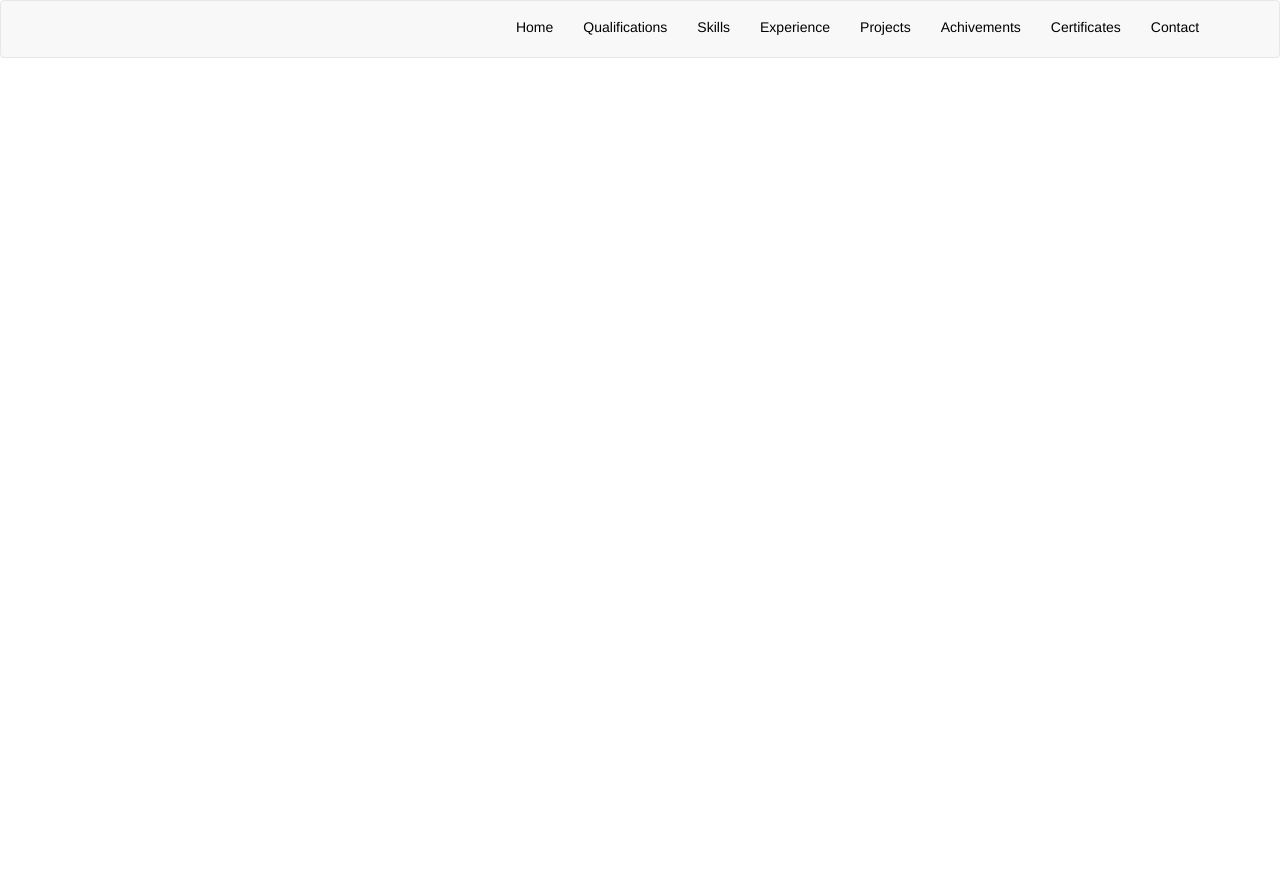
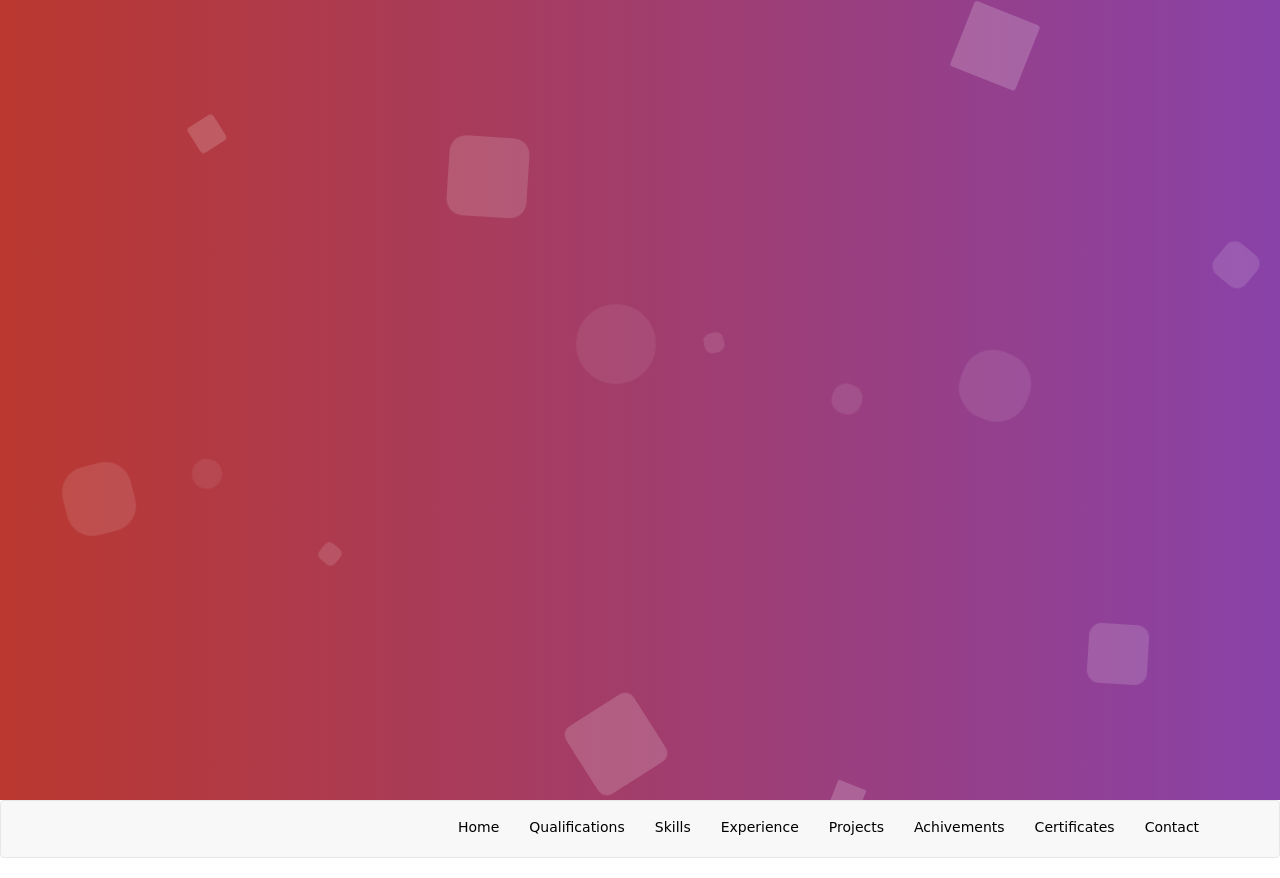
Before and after one commit to shivamkr21/Resume-Website, a Django app: page /ShivamKumar/contact in a window 1280 px wide. Before the commit the page ends 58 px from the top, so only its background shows below. Run offline with Django 3.2, Linux system fonts and the light colour scheme; some libraries are stand-ins or nearby versions.

Commit message:
Update contact.html

```diff
--- a/Resume_Website/Website/templates/contact.html
+++ b/Resume_Website/Website/templates/contact.html
@@ -6,8 +6,266 @@
 	<link rel="stylesheet" href="{% static '/css/bootstrap.min.css' %}">
 	<script src="{% static '/js/jquery.min.js' %}"></script>
 	<script src="{% static '/js/bootstrap.min.js' %}"></script>
+	<style>
+	* {
+	margin: 0;
+	padding: 0;
+}
+body {
+	font-family: 'Baloo 2', cursive;
+}
+.banner-text {
+	width: 100%;
+	position: absolute;
+	z-index: 1;
+}
+.banner-text ul {
+	height: 50px;
+	float: right;
+}
+.banner-text ul li {
+	display: inline-block;
+	padding: 40px 15px;
+	text-transform: uppercase;
+	color: #fff;
+	font-size: 20px;
+}
+.banner-text ul li:hover {
+	cursor: pointer;
+}
+.banner-text h2 {
+	text-align: center;
+	color: #fff;
+	font-size: 50px;
+	margin-top: 25%;
+}
+.animation-area {
+	background: linear-gradient(to left, #8942a8, #ba382f);
+	width: 100%;
+	height: 100vh;
+}
+.box-area-up {
+	position: absolute;
+	top: 0;
+	left: 0;
+	width: 100%;
+	height: 100%;
+	overflow: hidden;
+}
+.box-area-dn {
+	position: absolute;
+	top: 0;
+	left: 0;
+	width: 100%;
+	height: 100%;
+	overflow: hidden;
+}
+.box-area-up li {
+	position: absolute;
+	display: block;
+	list-style: none;
+	width: 25px;
+	height: 25px;
+	background: rgba(255, 255, 255, 0.2);
+	animation: animateup 10s linear infinite;
+	top : 104%;
+}
+/*Moving from down to up*/
+.box-area-up li:nth-child(1) {
+	left: 5%;
+	width: 70px;
+	height: 70px;
+	animation-delay: 2s;
+}
+.box-area-up li:nth-child(2) {
+	left: 25%;
+	width: 20px;
+	height: 20px;
+	animation-delay: 3s;
+}
+.box-area-up li:nth-child(3) {
+	left: 45%;
+	width: 80px;
+	height: 80px;
+	animation-delay: 0s;
+}
+.box-area-up li:nth-child(4) {
+	left: 65%;
+	width: 30px;
+	height: 30px;
+	animation-delay: 1s;
+}
+.box-area-up li:nth-child(5) {
+	left: 85%;
+	width: 60px;
+	height: 60px;
+	animation-delay: 4s;
+}
+
+.box-area-up li:nth-child(6) {
+	left: 5%;
+	width: 70px;
+	height: 70px;
+	animation-delay: 7s;
+}
+.box-area-up li:nth-child(7) {
+	left: 25%;
+	width: 20px;
+	height: 20px;
+	animation-delay: 9s;
+}
+.box-area-up li:nth-child(8) {
+	left: 45%;
+	width: 80px;
+	height: 80px;
+	animation-delay: 5s;
+}
+.box-area-up li:nth-child(9) {
+	left: 65%;
+	width: 30px;
+	height: 30px;
+	animation-delay: 6s;
+}
+.box-area-up li:nth-child(10) {
+	left: 85%;
+	width: 60px;
+	height: 60px;
+	animation-delay: 8s;
+}
+@keyframes animateup {
+	0% {
+		border-radius: 0%;
+		/*background: yellow;*/
+		transform: translateY(0) rotate(0deg);
+		opacity: 1;
+	}
+	100% {
+		border-radius: 80%;
+		/*background: red;*/
+		transform: translateY(-800px) rotate(360deg);
+		opacity: 0;
+	}
+}
+
+
+/*Moving from up to down*/
+.box-area-dn li {
+	position: absolute;
+	display: block;
+	list-style: none;
+	width: 25px;
+	height: 25px;
+	background: transparent;
+	animation: animatedn 10s linear infinite;
+	bottom: 10%;
+}
+.box-area-dn li:nth-child(1) {
+	left: 15%;
+	width: 30px;
+	height: 30px;
+	animation-delay: 0s;
+}
+.box-area-dn li:nth-child(2) {
+	left: 35%;
+	width: 80px;
+	height: 80px;
+	animation-delay: 4s;
+}
+.box-area-dn li:nth-child(3) {
+	left: 55%;
+	width: 20px;
+	height: 20px;
+	animation-delay: 2s;
+}
+.box-area-dn li:nth-child(4) {
+	left: 75%;
+	width: 70px;
+	height: 70px;
+	animation-delay: 1s;
+}
+.box-area-dn li:nth-child(5) {
+	left: 95%;
+	width: 40px;
+	height: 40px;
+	animation-delay: 3s;
+}
+.box-area-dn li:nth-child(6) {
+	left: 15%;
+	width: 30px;
+	height: 30px;
+	animation-delay:5s;
+}
+.box-area-dn li:nth-child(7) {
+	left: 35%;
+	width: 80px;
+	height: 80px;
+	animation-delay: 9s;
+}
+.box-area-dn li:nth-child(8) {
+	left: 55%;
+	width: 20px;
+	height: 20px;
+	animation-delay: 7s;
+}
+.box-area-dn li:nth-child(9) {
+	left: 75%;
+	width: 70px;
+	height: 70px;
+	animation-delay: 6s;
+}
+.box-area-dn li:nth-child(10) {
+	left: 95%;
+	width: 40px;
+	height: 40px;
+	animation-delay: 8s;
+}
+@keyframes animatedn {
+	0% {
+		border-radius: 0%;
+		background: rgba(255, 255, 255, 0.2);
+		/*background: red;*/
+		transform: translateY(-680px) rotate(0deg);
+		opacity: 1;
+	}
+	100% {
+		border-radius: 80%;
+		background: rgba(255, 255, 255, 0.2);
+		/*background: yellow;*/
+		transform: translateY(0) rotate(360deg);
+		opacity: 0;
+	}
+}
+</style>
 </head>
 <body>
+	<div class="animation-area">
+		<ul class="box-area-up">
+			<li></li>
+			<li></li>
+			<li></li>
+			<li></li>
+			<li></li>
+
+			<li></li>
+			<li></li>
+			<li></li>
+			<li></li>
+			<li></li>
+		</ul>
+		<ul class="box-area-dn">
+			<li></li>
+			<li></li>
+			<li></li>
+			<li></li>
+			<li></li>
+
+			<li></li>
+			<li></li>
+			<li></li>
+			<li></li>
+			<li></li>
+		</ul>
+	</div>
 	<nav class="navbar navbar-default">
 		<div class="container-fluid navbaritems navbaritemss" style="width: 90%; height: 7%" >
 			<div class="navbar">
```
